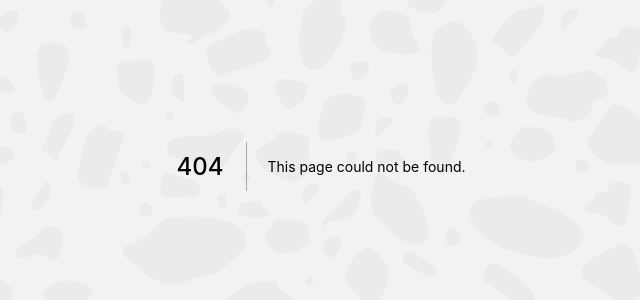
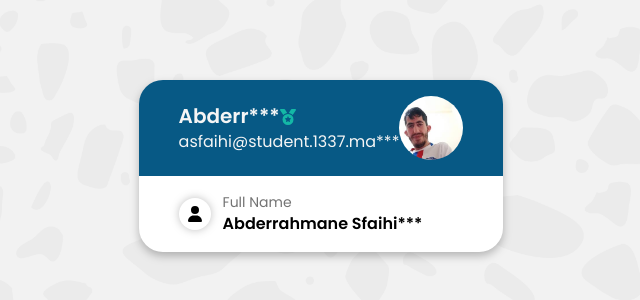
Before and after one commit to barimehdi77/ft_transcendence, a Next.js app in the folder front-end/: page /profile in a window 1280 px wide. Before the commit this address had no page. Shown: the part 234-534 px from the top of the page, without its empty margins (319-959 px from the left). Built offline with nearby package versions, Linux system fonts and the light colour scheme.

Commit message:
Working on profile page

```diff
--- /dev/null
+++ b/front-end/pages/profile.tsx
@@ -0,0 +1,47 @@
+import { FontAwesomeIcon } from '@fortawesome/react-fontawesome';
+import {
+	faMedal,
+	faUser,
+	faTag,
+	faCoins,
+	faTableTennisPaddleBall,
+	faCircleCheck,
+	faCircleXmark,
+} from '@fortawesome/free-solid-svg-icons';
+
+const Profile = () => {
+	return (
+		<main className='min-h-screen flex flex-col items-center justify-center'>
+			<div className='profile drop-shadow-[0_4px_4px_rgba(0,0,0,0.25)]'>
+				<div className='header bg-sky-800 flex items-center px-10 py-4 rounded-t-3xl	'>
+					<div className='header-info text-neutral-100'>
+						<h2 className='text-xl font-semibold inline'>Abderr***</h2>
+						<FontAwesomeIcon icon={faMedal} className='text-teal-500' />
+						<p>asfaihi@student.1337.ma***</p>
+					</div>
+					<div className='avatar w-16'>
+						<img
+							src='/download.jpeg'
+							alt='User avatar'
+							className='rounded-full'
+						/>
+					</div>
+				</div>
+
+				<div className='main-info bg-white px-10 py-4 rounded-b-3xl'>
+					<div className='item flex items-center'>
+						<div className='bg-white w-8 h-8 flex items-center justify-center mr-3 rounded-full drop-shadow-[0_0px_4px_rgba(0,0,0,0.25)]'>
+							<FontAwesomeIcon icon={faUser} />
+						</div>
+						<div className=''>
+							<p className='text-sm text-neutral-500'>Full Name</p>
+							<h2 className='font-semibold'>Abderrahmane Sfaihi***</h2>
+						</div>
+					</div>
+				</div>
+			</div>
+		</main>
+	);
+};
+
+export default Profile;
```
Also changed, not shown: front-end/public/download.jpeg (added).
